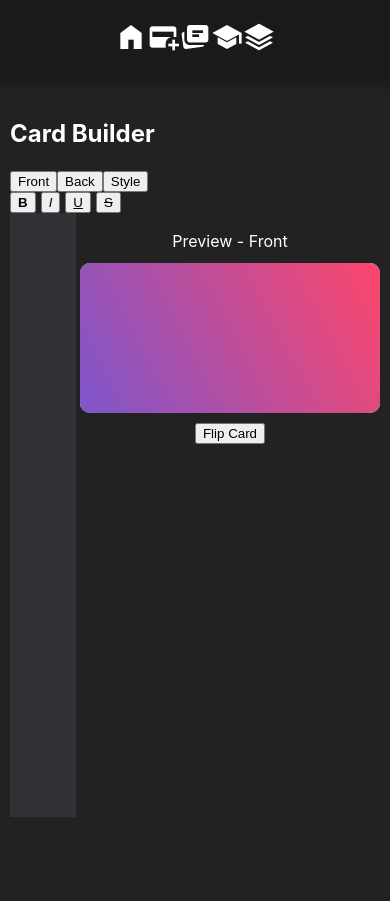
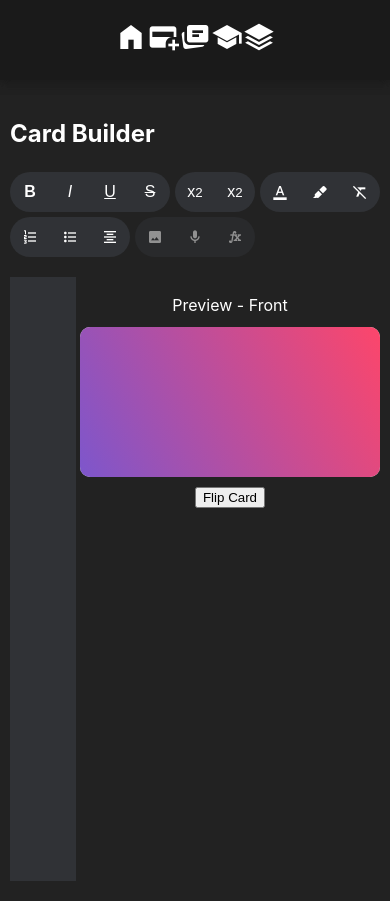
Before and after one commit to 18barbers2/gostudycards, a React (Vite) app in the folder frontend/: page /card-builder in a window 390 px wide. Before the commit the page ends 844 px from the top, so only its background shows below. Built offline with nearby package versions, Linux system fonts and the light colour scheme.

Commit message:
chore: cleaned up css and moved to dedicated classes

```diff
--- a/frontend/src/components/EditorFormatControls.tsx
+++ b/frontend/src/components/EditorFormatControls.tsx
@@ -1,4 +1,4 @@
-
+import '../css/EditorFormatControls.css';
 
 
 export function EditorFormatControls({ handleFormat }: { handleFormat: (format: string) => void }) {
--- a/frontend/src/css/AddCard.css
+++ b/frontend/src/css/AddCard.css
@@ -1,26 +1,5 @@
 
-:root {
 
-    /* Colors */
-    --bg-primary: #222222;
-    --bg-secondary: #303236;
-    --text-primary: white;
-    --border-color-primary: #f6f6f6;
-    --border-color-secondary: rgb(47, 104, 190);
-
-    /* Sizes */
-    --button-size: 50px;
-    --icon-size: 16px;
-    --border-radius: 20px;
-    --spacing-sm: 2px;
-    --spacing-md: 10px;
-    --spacing-lg: 80px;
-    --font-size-sm: 16px;
-    --font-size-md: 18px;
-    --font-size-lg: 36px;
-
-    /* Card colors */
-}
 
 .field-name {
     font-size: var(--font-size-sm);
@@ -41,75 +20,6 @@
     width: 100%;
     box-sizing: border-box;
 
-}
-
-.field-input:focus {
-    outline: solid var(--border-color-secondary) 3px;
-}
-
-/* .field-input:hover {
-    outline: solid var(--border-color-secondary) 3px;
-} */
-
-.add-card-page button {
-    background-color: var(--bg-secondary);
-    border-color: var(--border-color-primary);
-    color: var(--text-primary);
-    width: var(--button-size);
-    height: var(--button-size);
-    transition: none;
-    cursor: pointer;
-    display: flex;
-    align-items: center;
-    justify-content: center;
-    font-size: var(--font-size-sm);
-    border-width: 0px;
-}
-.button-left {
-    border-radius: var(--border-radius) 0px 0px var(--border-radius);
-    border-right-width: 0px;
-}
-.button-right {
-    border-radius: 0px var(--border-radius) var(--border-radius) 0px;
-    border-left-width: 0px;
-}
-.button-middle {
-    border-radius: 0px;
-}
-
-.button-group {
-    display: flex;
-    gap: 0px;
-}
-
-.add-card-page button:hover {
-    background-color: var(--bg-secondary);
-    border-color: var(--border-color-primary);
-    background-color: #131313;
-
-}
-
-button:focus {
-    border-color: var(--border-color-secondary);
-    border-width: 2px;
-}
-
-.add-card-page button .material-symbols-outlined {
-  font-variation-settings:
-    'FILL' 1,
-    'wght' 400,
-    'GRAD' 0,
-    'opsz' 24;
-    color: var(--text-primary);
-    font-size: var(--icon-size);
-    pointer-events: none;
-}
-
-.editor-format-controls {
-    display: flex;
-    align-content: center;
-    gap: 10px;
-    flex-wrap: wrap;
 }
 
 .input-section {
--- a/frontend/src/css/CardBuilder.css
+++ b/frontend/src/css/CardBuilder.css
@@ -11,10 +11,7 @@
     border-width: 0;
 }
 
-body {
-    margin: 0px;
-    background-color: #222222;
-}
+
 
 .card-builder {
     display: flex;
--- /dev/null
+++ b/frontend/src/css/EditorFormatControls.css
@@ -0,0 +1,65 @@
+
+.editor-format-controls {
+    display: flex;
+    align-content: center;
+    gap: 10px;
+    flex-wrap: wrap;
+    margin-top: 20px;
+    margin-bottom: 20px;
+
+}
+
+.editor-format-controls button {
+    background-color: var(--bg-secondary);
+    border-color: var(--border-color-primary);
+    color: var(--text-primary);
+    width: var(--button-size);
+    height: var(--button-size);
+    cursor: pointer;
+    display: flex;
+    align-items: center;
+    justify-content: center;
+    font-size: var(--font-size-sm);
+    border-width: 0px;
+    transition: none;
+}
+
+.editor-format-controls button:hover {
+    background-color: #131313;
+}
+
+.editor-format-controls button:focus {
+    border-color: var(--border-color-secondary);
+    border-width: 2px;
+}
+
+.editor-format-controls button .material-symbols-outlined {
+    font-variation-settings: 'FILL' 1, 'wght' 400, 'GRAD' 0, 'opsz' 24;
+    color: var(--text-primary);
+    font-size: var(--icon-size);
+    pointer-events: none;
+}
+
+.button-left {
+    border-radius: var(--border-radius) 0px 0px var(--border-radius);
+    border-right-width: 0px;
+}
+.button-right {
+    border-radius: 0px var(--border-radius) var(--border-radius) 0px;
+    border-left-width: 0px;
+}
+.button-middle {
+    border-radius: 0px;
+}
+
+.button-group {
+    display: flex;
+    gap: 0px;
+}
+
+@media (max-width: 1024px) {
+    .editor-format-controls button {
+        width: 40px;
+        height: 40px;
+    }
+}
--- a/frontend/src/css/index.css
+++ b/frontend/src/css/index.css
@@ -1,3 +1,26 @@
+:root {
+
+    /* Colors */
+    --bg-primary: #222222;
+    --bg-secondary: #303236;
+    --text-primary: white;
+    --border-color-primary: #f6f6f6;
+    --border-color-secondary: rgb(47, 104, 190);
+
+    /* Sizes */
+    --button-size: 50px;
+    --icon-size: 16px;
+    --border-radius: 20px;
+    --spacing-sm: 2px;
+    --spacing-md: 10px;
+    --spacing-lg: 80px;
+    --font-size-sm: 16px;
+    --font-size-md: 18px;
+    --font-size-lg: 36px;
+
+    /* Card colors */
+}
+
 body {
     font-family: -apple-system, BlinkMacSystemFont, 'Segoe UI', 'Roboto', 'Oxygen',
     'Ubuntu', 'Cantarell', 'Fira Sans', 'Droid Sans', 'Helvetica Neue',
@@ -8,4 +31,6 @@ body {
     line-height: 1.5;
     font-weight: 400;
     color: white;
+    margin: 0px;
+    background-color: #222222
 }
--- a/frontend/src/pages/CardBuilder.tsx
+++ b/frontend/src/pages/CardBuilder.tsx
@@ -2,6 +2,7 @@ import { useState } from 'react';
 import '../css/CardBuilder.css';
 import Card from '../components/Card';
 import { Layout } from '../components/Layout/Layout';
+import { EditorFormatControls } from '../components/EditorFormatControls';
 
 function createDoc ( userHtml: string ) {
 
@@ -107,17 +108,7 @@ export default function CardBuilder() {
         <Layout>
             <div className='card-builder-page'>
                 <h1 className='page-title'>Card Builder</h1>
-                <div className='editor-controls'>
-                    <button className={cardTextInputMode === 'front' ? 'active' : ''} onClick={() => handleTabChange('front')}>Front</button>
-                    <button className={cardTextInputMode === 'back' ? 'active' : ''} onClick={() => handleTabChange('back')}>Back</button>
-                    <button className={cardTextInputMode === 'style' ? 'active' : ''} onClick={() => handleTabChange('style')}>Style</button>
-                </div>
-                <div className='editor-format-controls'>
-                    <button><b>B</b></button>
-                    <button><i>I</i></button>
-                    <button><u>U</u></button>
-                    <button><s>S</s></button>
-                </div>
+                <EditorFormatControls handleFormat={() => {}} />
                 <div className='card-builder'>
                     <Editor html={currentHtml} onChange={handleHtmlChange}></Editor>
                     <Preview
```
